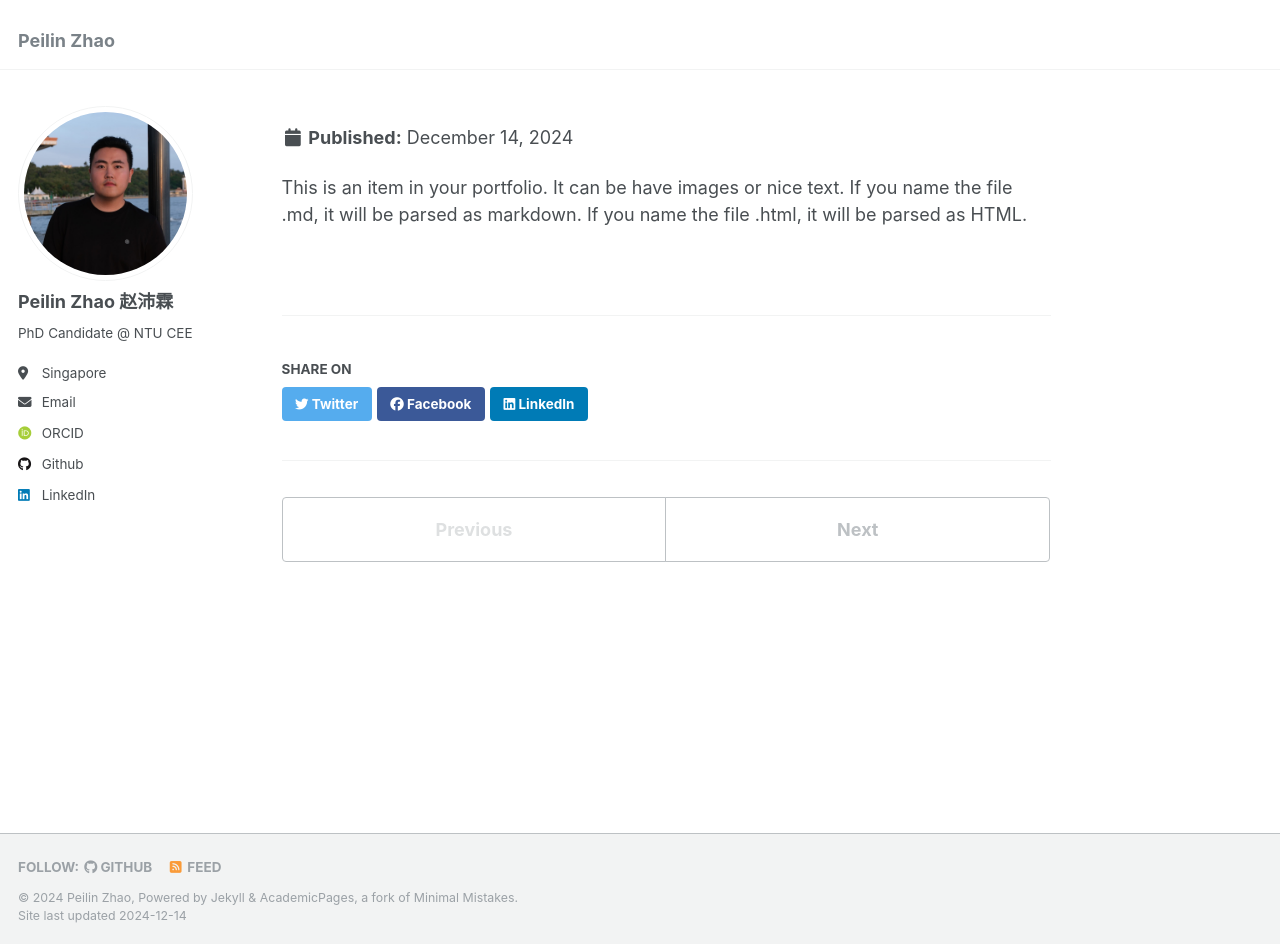
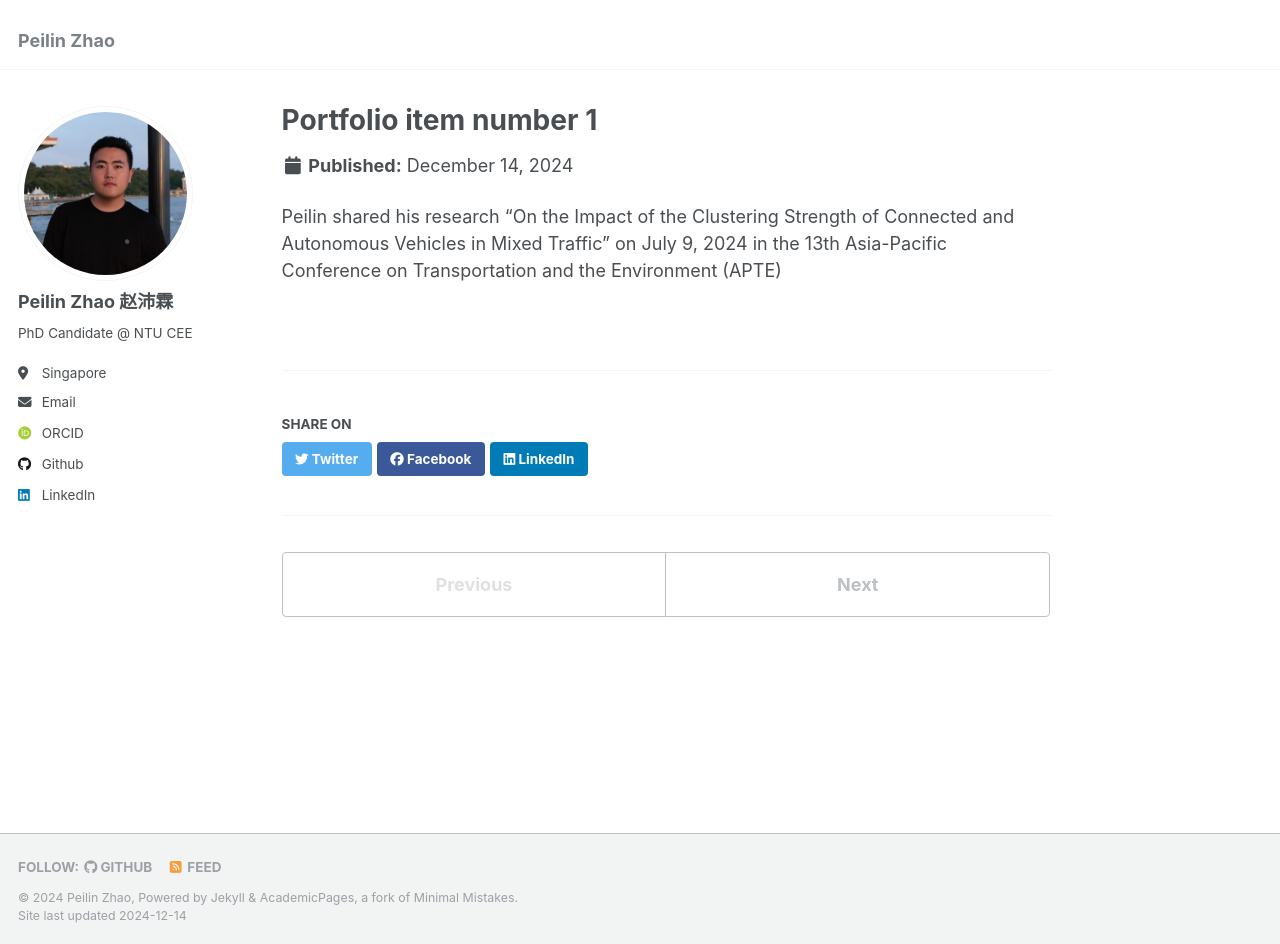
Before and after one commit to Jerry-zpl/Jerry-zpl.github.io, a Jekyll site: the page built from _portfolio/APTE2024.md, in a window 1280 px wide and 944 px high. Built offline with Jekyll 4.4.1, drawn with Linux system fonts in a browser that asks for light colours; some web fonts are replaced.

Commit message:
Update APTE2024.md

```diff
--- a/_portfolio/APTE2024.md
+++ b/_portfolio/APTE2024.md
@@ -1,7 +1,7 @@
 ---
-title: "Talks on the 13th Asia-Pacific Conference on Transportation and the Environment (APTE)"
-excerpt: "Peilin shared his research "On the Impact of the Clustering Strength of Connected and Autonomous Vehicles in Mixed Traffic" on July 9, 2024 in the 13th Asia-Pacific Conference on Transportation and the Environment (APTE) 1<br/><img src='/images/APTE2024.JPG'>"
+title: "Portfolio item number 1"
+excerpt: "Talks on the 13th Asia-Pacific Conference on Transportation and the Environment (APTE) 1<br/><img src='/images/APTE2024.JPG'>"
 collection: portfolio
 ---
 
-This is an item in your portfolio. It can be have images or nice text. If you name the file .md, it will be parsed as markdown. If you name the file .html, it will be parsed as HTML.
+Peilin shared his research "On the Impact of the Clustering Strength of Connected and Autonomous Vehicles in Mixed Traffic" on July 9, 2024 in the 13th Asia-Pacific Conference on Transportation and the Environment (APTE)
```
